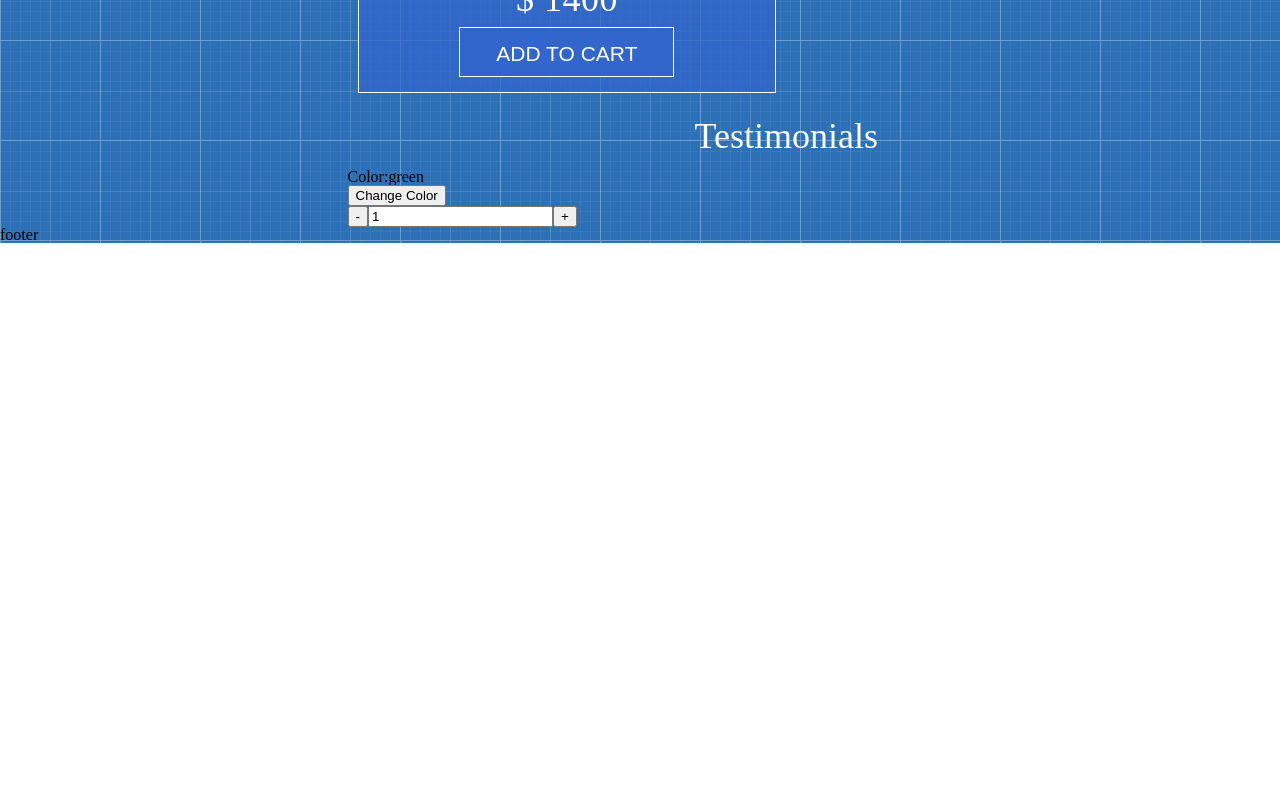
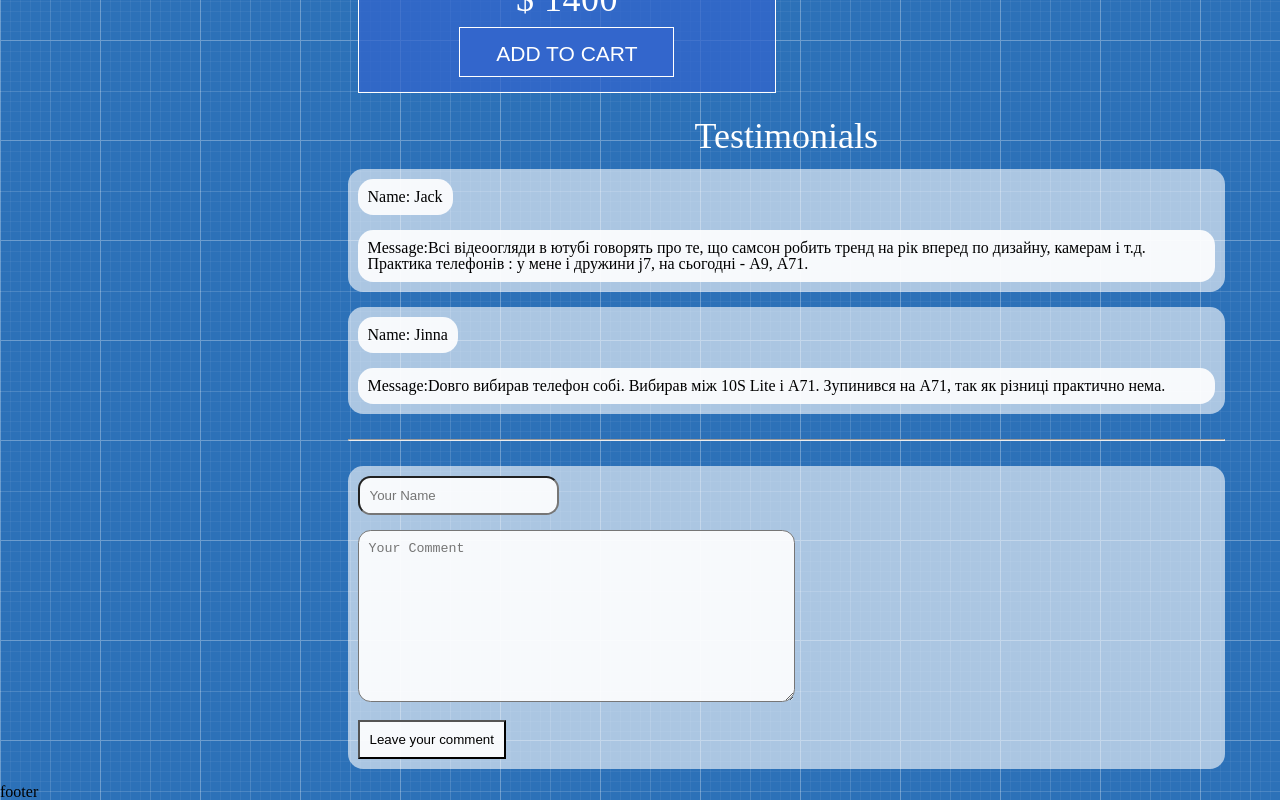
Before and after one commit to MXML11LN/Demo-shop-react, a React (Create React App) app: page / in a window 1280 px wide. Shown: the part 1760-2560 px from the top of the page. Before the commit the page ends 2003 px from the top, so only its background shows below. Built offline with nearby package versions, Linux system fonts and the light colour scheme.

Commit message:
add input form for Testimonials

```diff
--- a/src/Components/Testimonials/Testimonials.js
+++ b/src/Components/Testimonials/Testimonials.js
@@ -1,30 +1,125 @@
 import React,{ useState } from "react"
-
-
 
 export const Testimonials = () => {
 
-    const [count, setCount] = useState(1)
-    const [color, setColor] = useState("green");
+    const arrTestimonials = [
+        {
+            name:"Jack",
+            text:"Всі відеоогляди в ютубі говорять про те, що самсон робить тренд на рік вперед по дизайну, камерам і т.д. Практика телефонів : у мене і дружини j7, на сьогодні - А9, А71. "
+        },
+        {
+            name:"Jinna",
+            text:"Dовго вибирав телефон собі. Вибирав між 10S Lite і А71. Зупинився на А71, так як різниці практично нема."
+        },
+    ]
 
-    const toggleColor = () => {
-        setColor((value) => {
-            return(
-                value ==="red" ? "green" : "red"
-            )
+    const [testimonials, setTestimonials] = useState(arrTestimonials);
+
+    const [newTestimonials, setNewTestimonials] = useState({
+        name:"",
+        text:"",
+    });
+
+    const handleNameChange = (e) => (
+        setNewTestimonials(value => ({
+            ...value,
+            name:e.target.value
+        }))
+    )
+
+    const handleTextChange = (e) => (
+        setNewTestimonials(value => ({
+            ...value,
+            text:e.target.value
+        }))
+    )
+
+    const onSend = (e) => {
+        e.preventDefault();
+        setNewTestimonials({
+            name:"",
+            text:"",
+        })
+        setTestimonials(value => {
+            return [...value,newTestimonials]
         })
     }
 
     return(
         <>
             <h2 className="page-title">Testimonials</h2>
-            <p>Color:{color}</p>
-            <div>
-                <button onClick={()=> toggleColor()}>Change Color</button>
-            </div>
-            <button onClick={( )=> setCount(count-1)}>-</button>
-            <input type="text" value={count}/>
-            <button onClick={( )=> setCount(count+1)}>+</button>
+            {
+                testimonials.map((item,index) =>
+                    <div style={{
+                        backgroundColor:"rgba(255,255,255,0.6)",
+                        padding:"10px",
+                        borderRadius:"0.95em",
+                        marginBottom:"15px",
+                    }} key={index}>
+                        <div style={{
+                            marginBottom:"15px",
+                            backgroundColor:"rgba(255,255,255,0.9)",
+                            padding:"10px",
+                            borderRadius:"0.95em",
+                            display:"inline-block"
+                            }}>Name: {item.name}</div>
+                        <div style={{
+                            backgroundColor:"rgba(255,255,255,0.9)",
+                            padding:"10px",
+                            borderRadius:"0.95em",
+                            }}>Message:{item.text}</div>
+                    </div>)
+            }
+            <hr style={{
+                margin:"25px 0"
+            }
+            }/>
+            <form style={{
+                        backgroundColor:"rgba(255,255,255,0.6)",
+                        padding:"10px",
+                        borderRadius:"0.95em",
+                        marginBottom:"15px",
+                    }}
+
+            onSubmit={onSend}>
+                <div>
+                    <input
+                        style={{
+                            marginBottom:"15px",
+                            backgroundColor:"rgba(255,255,255,0.9)",
+                            padding:"10px",
+                            borderRadius:"0.95em",
+                            display:"inline-block"
+                            }}
+                        type="text"
+                        placeholder="Your Name"
+                        value={newTestimonials.name}
+                        onChange={handleNameChange}
+                    />
+                </div>
+                <div>
+                    <textarea
+                        style={{
+                            backgroundColor:"rgba(255,255,255,0.9)",
+                            padding:"10px",
+                            borderRadius:"0.95em",
+                            marginBottom:"15px",
+                            }}
+                        placeholder="Your Comment"
+                        cols={50} rows={10}
+                        value={newTestimonials.text}
+                        onChange={handleTextChange}
+                    />
+                </div>
+                <button
+                    style={{
+                        backgroundColor:"rgba(255,255,255,0.9)",
+                        padding:"10px"
+                    }}
+                >Leave your comment</button>
+            </form>
+
+
         </>
     )
 }
```
